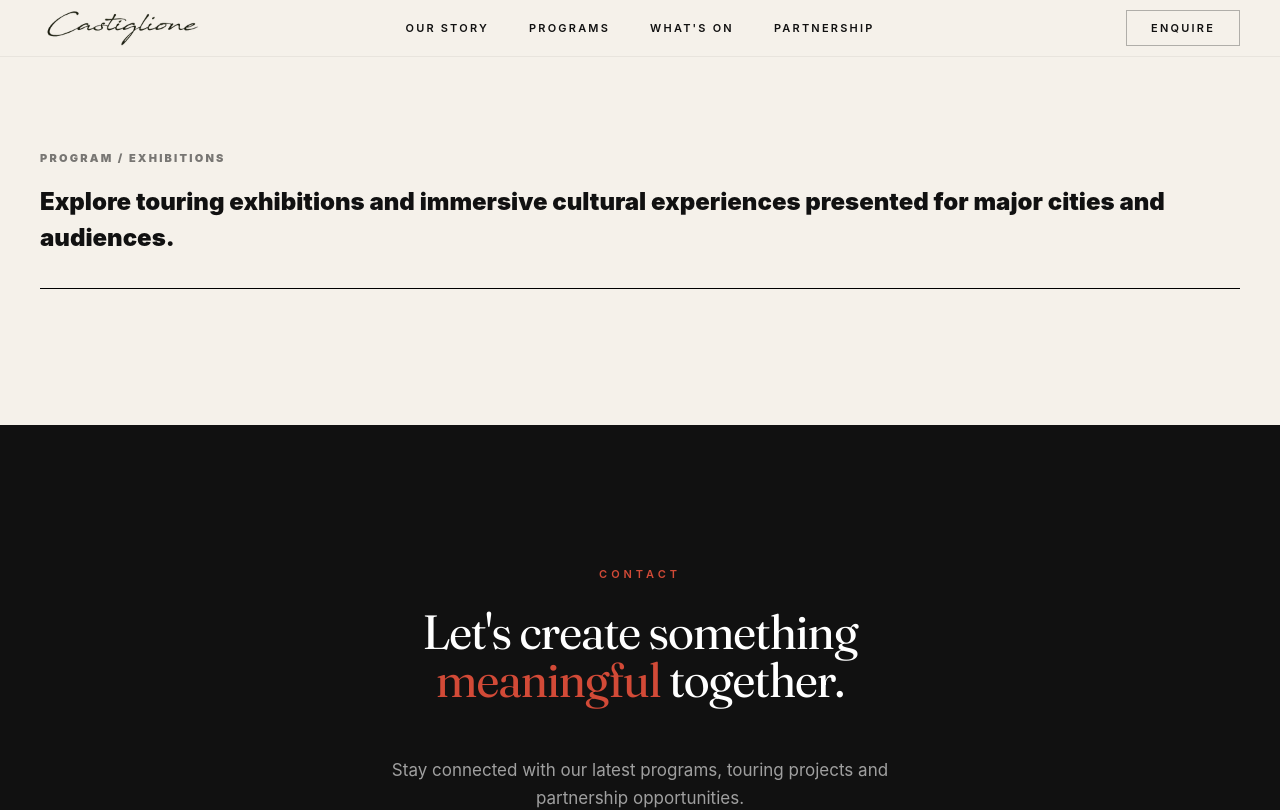
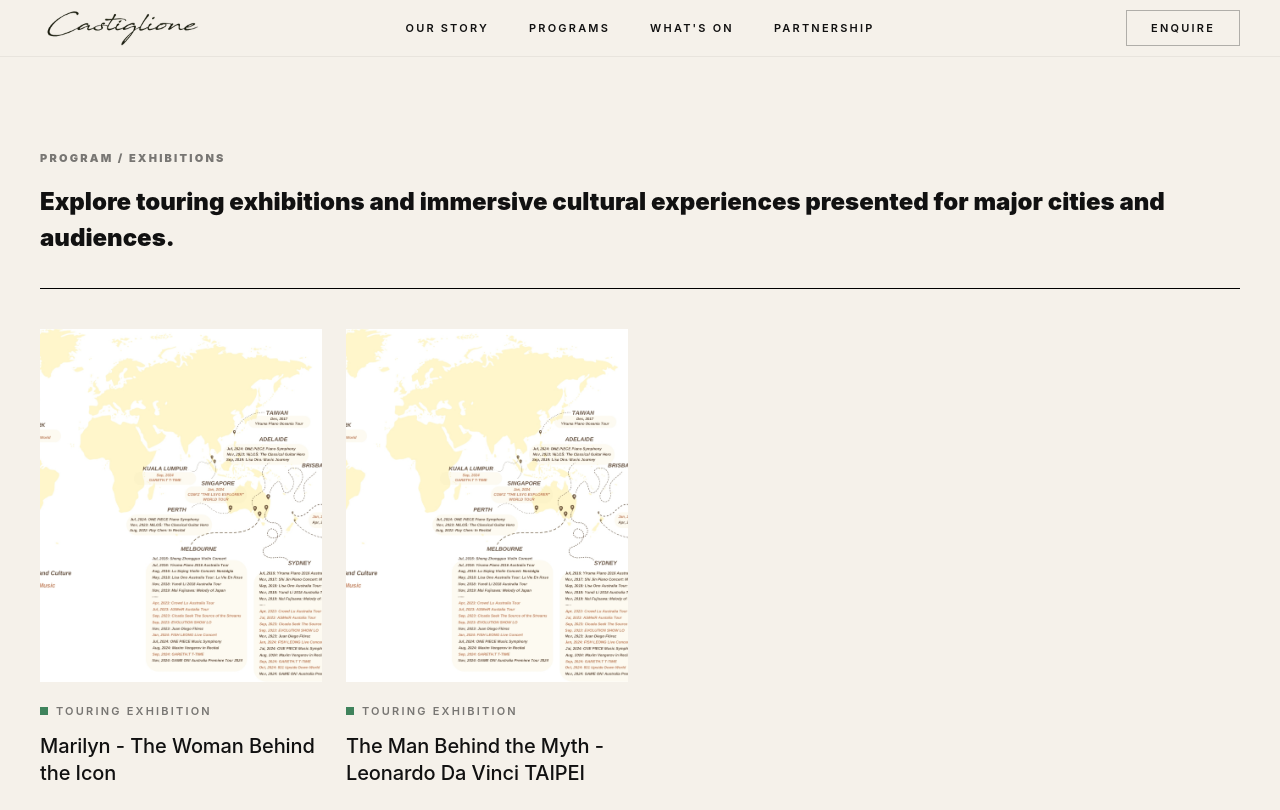
Before and after one commit to helenyucac/castiglione-arts-music-website, a Next.js app: page /programs/exhibitions in a window 1280 px wide. Shown: the top 810 px of the page. Built offline with nearby package versions, Linux system fonts and the light colour scheme.

Commit message:
Restore program showcase event data

```diff
--- a/data/tours.ts
+++ b/data/tours.ts
@@ -65,6 +65,301 @@ export const tourCategoryColors: Record<TourCategory, string> = {
   "music-festival": "#D7CEC4",
   lucid: "#BEC2B8",
 };
+
+const lucidLiveImage = "/media/naruto-hero.jpg";
+
+export const lucidLiveEvents: TourCardData[] = [
+  {
+    id: "lucid-chang-cheng-yue-2026",
+    category: "lucid",
+    title: "Chang Cheng-Yue",
+    date: "2026-08-07",
+    dateLabel: "AUG 2026",
+    cities: ["Sydney", "Melbourne"],
+    status: "upcoming",
+    image: lucidLiveImage,
+  },
+  {
+    id: "lucid-enno-cheng-2026",
+    category: "lucid",
+    title: "Enno Cheng",
+    date: "2026-04-24",
+    dateLabel: "APR 2026",
+    cities: ["Melbourne", "Sydney"],
+    status: "past",
+    image: lucidLiveImage,
+  },
+  {
+    id: "lucid-sunset-rollercoaster-2026",
+    category: "lucid",
+    title: "Sunset Rollercoaster",
+    date: "2026-04-17",
+    dateLabel: "APR 2026",
+    cities: ["Sydney", "Melbourne"],
+    status: "past",
+    image: lucidLiveImage,
+  },
+  {
+    id: "lucid-moon-tang-2026",
+    category: "lucid",
+    title: "moon tang",
+    date: "2026-03-29",
+    dateLabel: "MAR 2026",
+    cities: ["Sydney"],
+    status: "past",
+    image: lucidLiveImage,
+  },
+  {
+    id: "lucid-the-landlords-cat-2026",
+    category: "lucid",
+    title: "The Landlord's Cat",
+    date: "2026-03-27",
+    dateLabel: "MAR 2026",
+    cities: ["Sydney"],
+    status: "past",
+    image: lucidLiveImage,
+  },
+  {
+    id: "lucid-crowd-lu-2025",
+    category: "lucid",
+    title: "Crowd Lu",
+    date: "2025-12-06",
+    dateLabel: "DEC 2025",
+    cities: ["Melbourne", "Sydney", "Auckland"],
+    status: "past",
+    image: lucidLiveImage,
+  },
+  {
+    id: "lucid-virgin-vacation-2025",
+    category: "lucid",
+    title: "Virgin Vacation",
+    date: "2025-10-10",
+    dateLabel: "OCT 2025",
+    cities: ["Melbourne"],
+    status: "past",
+    image: lucidLiveImage,
+  },
+  {
+    id: "lucid-waa-wei-2025",
+    category: "lucid",
+    title: "waa wei",
+    date: "2025-09-18",
+    dateLabel: "SEP 2025",
+    cities: ["Melbourne", "Sydney"],
+    status: "past",
+    image: lucidLiveImage,
+  },
+  {
+    id: "lucid-lala-hsu-2025",
+    category: "lucid",
+    title: "LaLa Hsu",
+    date: "2025-08-28",
+    dateLabel: "AUG 2025",
+    cities: ["Sydney", "Melbourne"],
+    status: "past",
+    image: lucidLiveImage,
+  },
+  {
+    id: "lucid-skai-isyourgod-2025",
+    category: "lucid",
+    title: "SKAI ISYOURGOD - SG",
+    date: "2025-08-23",
+    dateLabel: "AUG 2025",
+    cities: ["Singapore"],
+    status: "past",
+    image: lucidLiveImage,
+  },
+  {
+    id: "lucid-9m88-2025",
+    category: "lucid",
+    title: "9m88 - SG",
+    date: "2025-06-10",
+    dateLabel: "JUN 2025",
+    cities: ["Singapore"],
+    status: "past",
+    image: lucidLiveImage,
+  },
+  {
+    id: "lucid-nmixx-2025",
+    category: "lucid",
+    title: "NMIXX 2ND FAN CONCERT CHANGE UP: MIXX LAB IN AUSTRALIA",
+    date: "2025-06-06",
+    dateLabel: "JUN 2025",
+    cities: ["Melbourne", "Sydney"],
+    status: "past",
+    image: lucidLiveImage,
+  },
+  {
+    id: "lucid-gareth-t-na-2025",
+    category: "lucid",
+    title: "Gareth.T - NA",
+    date: "2025-04-10",
+    dateLabel: "APR 2025",
+    cities: ["Vancouver", "Toronto", "New York City", "San Francisco", "Los Angeles"],
+    status: "past",
+    image: lucidLiveImage,
+  },
+  {
+    id: "lucid-wannasleep-2025",
+    category: "lucid",
+    title: "wannasleep",
+    date: "2025-03-18",
+    dateLabel: "MAR 2025",
+    cities: ["Sydney", "Melbourne"],
+    status: "past",
+    image: lucidLiveImage,
+  },
+  {
+    id: "lucid-831-2024",
+    category: "lucid",
+    title: "831",
+    date: "2024-10-25",
+    dateLabel: "FEB / OCT 2024",
+    cities: ["Los Angeles", "New York", "Sydney"],
+    status: "past",
+    image: lucidLiveImage,
+  },
+  {
+    id: "lucid-bestards-2024",
+    category: "lucid",
+    title: "BESTARDS",
+    date: "2024-10-24",
+    dateLabel: "OCT 2024",
+    cities: ["Sydney"],
+    status: "past",
+    image: lucidLiveImage,
+  },
+  {
+    id: "lucid-gareth-t-asia-au-2024",
+    category: "lucid",
+    title: "Gareth.T - ASIA&AU",
+    date: "2024-09-01",
+    dateLabel: "SEP 2024",
+    cities: ["Kuala Lumpur", "Melbourne", "Sydney"],
+    status: "past",
+    image: lucidLiveImage,
+  },
+  {
+    id: "lucid-fish-leong-2024",
+    category: "lucid",
+    title: "Fish Leong",
+    date: "2024-01-25",
+    dateLabel: "JAN 2024",
+    cities: ["Sydney", "Melbourne", "Auckland"],
+    status: "past",
+    image: lucidLiveImage,
+  },
+  {
+    id: "lucid-comz-2023-2024",
+    category: "lucid",
+    title: "COM'Z",
+    date: "2023-12-07",
+    dateLabel: "DEC 2023 / JAN 2024",
+    cities: ["Sydney", "Melbourne", "Singapore"],
+    status: "past",
+    image: lucidLiveImage,
+  },
+  {
+    id: "lucid-kanho-yakushiji-2023",
+    category: "lucid",
+    title: "Kanho Yakushiji",
+    date: "2023-10-19",
+    dateLabel: "OCT 2023",
+    cities: ["Sydney", "Melbourne"],
+    status: "past",
+    image: lucidLiveImage,
+  },
+  {
+    id: "lucid-cicada-2023",
+    category: "lucid",
+    title: "Cicada",
+    date: "2023-09-21",
+    dateLabel: "SEP 2023",
+    cities: ["Melbourne", "Sydney"],
+    status: "past",
+    image: lucidLiveImage,
+  },
+  {
+    id: "lucid-showlo-2023",
+    category: "lucid",
+    title: "ShowLo",
+    date: "2023-09-09",
+    dateLabel: "SEP 2023",
+    cities: ["Melbourne", "Sydney"],
+    status: "past",
+    image: lucidLiveImage,
+  },
+  {
+    id: "lucid-xiaoxia-2023",
+    category: "lucid",
+    title: "XiaoXia",
+    date: "2023-08-17",
+    dateLabel: "AUG 2023",
+    cities: ["Melbourne", "Sydney"],
+    status: "past",
+    image: lucidLiveImage,
+  },
+  {
+    id: "lucid-a-mei-2023",
+    category: "lucid",
+    title: "A-Mei",
+    date: "2023-07-28",
+    dateLabel: "JUL 2023",
+    cities: ["Melbourne", "Sydney"],
+    status: "past",
+    image: lucidLiveImage,
+  },
+  {
+    id: "lucid-weibird-2023",
+    category: "lucid",
+    title: "WeiBird",
+    date: "2023-06-09",
+    dateLabel: "JUN 2023",
+    cities: ["Sydney", "Melbourne"],
+    status: "past",
+    image: lucidLiveImage,
+  },
+  {
+    id: "lucid-neongarden-2023",
+    category: "lucid",
+    title: "NeonGarden",
+    date: "2023-05-30",
+    dateLabel: "MAY / JUN 2023",
+    cities: ["Melbourne", "Sydney"],
+    status: "past",
+    image: lucidLiveImage,
+  },
+  {
+    id: "lucid-the-chairs-2023",
+    category: "lucid",
+    title: "The Chairs",
+    date: "2023-05-27",
+    dateLabel: "MAY 2023",
+    cities: ["Sydney", "Melbourne"],
+    status: "past",
+    image: lucidLiveImage,
+  },
+  {
+    id: "lucid-crowd-lu-2023",
+    category: "lucid",
+    title: "Crowd Lu",
+    date: "2023-04-12",
+    dateLabel: "APR 2023",
+    cities: ["Brisbane", "Melbourne", "Sydney"],
+    status: "past",
+    image: lucidLiveImage,
+  },
+  {
+    id: "lucid-sunset-rollercoaster-2022",
+    category: "lucid",
+    title: "Sunset Rollercoaster",
+    date: "2022-12-12",
+    dateLabel: "DEC 2022",
+    cities: ["Brisbane", "Sydney", "Melbourne"],
+    status: "past",
+    image: lucidLiveImage,
+  },
+];
 
 export const tourHighlights: TourCardData[] = [
   {
@@ -516,16 +811,70 @@ export const whatsOnConcertEvents = sortTourCardsByDateDesc(
   ),
 );
 
-export const musicFestivalProgramEvents: TourCardData[] = sortTourCardsByDateDesc([]);
+export const musicFestivalProgramEvents: TourCardData[] = sortTourCardsByDateDesc([
+  {
+    id: "sonica-music-festival-2023",
+    category: "music-festival",
+    title: "Sonica Music Festival",
+    date: "2023-03-01",
+    dateLabel: "MAR 2023",
+    cities: ["Melbourne"],
+    status: "past",
+    image: "/media/naruto-hero.jpg",
+  },
+  {
+    id: "oddshapes-music-festival-2024",
+    category: "music-festival",
+    title: "Oddshapes Music Festival",
+    date: "2024-10-01",
+    dateLabel: "OCT 2024",
+    cities: ["Melbourne"],
+    status: "past",
+    image: "/media/naruto-hero.jpg",
+  },
+  {
+    id: "oddshapes-music-festival-2026",
+    category: "music-festival",
+    title: "Oddshapes Music Festival",
+    date: "2026-03-01",
+    dateLabel: "MAR 2026",
+    cities: ["Melbourne"],
+    status: "upcoming",
+    image: "/media/naruto-hero.jpg",
+  },
+]);
 
 export const liveMusicFestivalProgramEvents = sortTourCardsByDateDesc([
   ...musicFestivalProgramEvents,
+  ...lucidLiveEvents,
 ]);
 
-export const touringExhibitionProgramEvents: TourCardData[] = sortTourCardsByDateDesc([]);
+export const touringExhibitionProgramEvents: TourCardData[] = sortTourCardsByDateDesc([
+  {
+    id: "leonardo-da-vinci-taipei",
+    category: "exhibitions",
+    title: "The Man Behind the Myth - Leonardo Da Vinci TAIPEI",
+    date: "2022-12-01",
+    dateLabel: "DEC 2022",
+    cities: ["TAIPEI"],
+    status: "past",
+    image: "/media/our-touring-footprints.jpg",
+  },
+  {
+    id: "marilyn-the-woman-behind-the-icon",
+    category: "exhibitions",
+    title: "Marilyn - The Woman Behind the Icon",
+    date: "2023-07-01",
+    dateLabel: "JUL 2023",
+    cities: ["Sydney"],
+    status: "past",
+    image: "/media/our-touring-footprints.jpg",
+  },
+]);
 
 export const homepageWhatsOnEvents = sortTourCardsByDateDesc([
   ...whatsOnConcertEvents,
+  ...liveMusicFestivalProgramEvents,
   ...touringExhibitionProgramEvents,
 ]);
 
```
